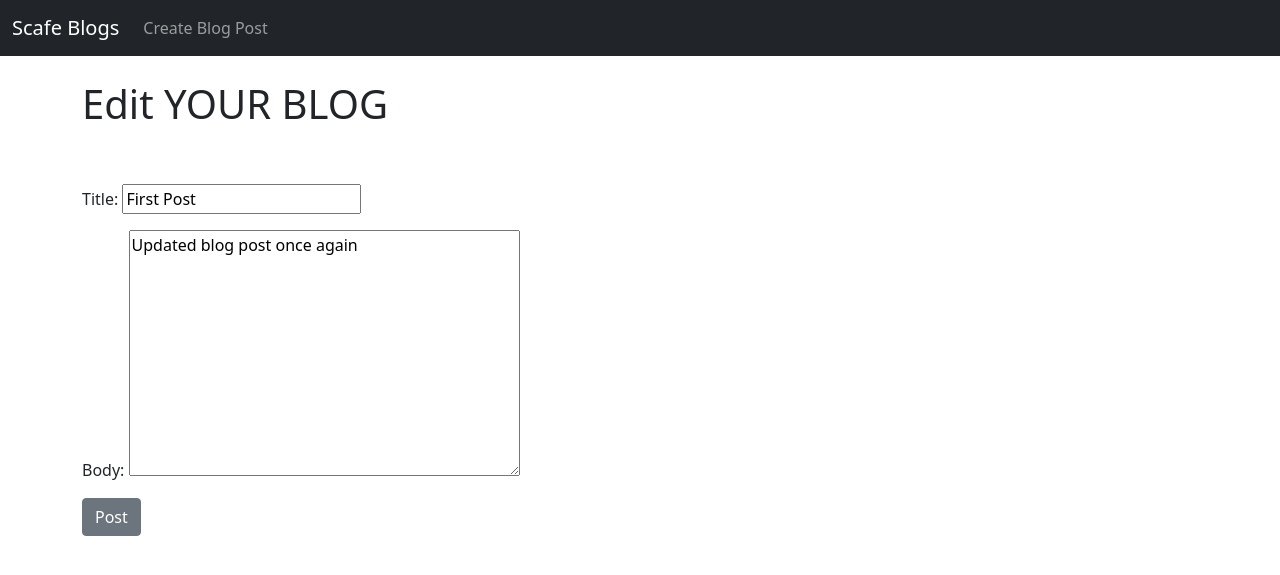
After one commit to dishankkalra23/blog-website, a Django app: page /article/edit/1 in a window 1280 px wide. The commit adds this page. Shown: the top 575 px of the page. Run offline with Django 3.2, Linux system fonts and the light colour scheme; data comes from the database, SQL or seed files in the repository; both versions use the stored data as it was after the commit.

Commit message:
Added feature to edit blog post

```diff
--- a/caps_project/blog_app/templates/article_details.html
+++ b/caps_project/blog_app/templates/article_details.html
@@ -5,7 +5,7 @@
 
     <h1>{{ post.title }}</h1>
     <small>
-        By: {{ post.author.first_name }} {{ post.author.last_name }}
+        By: {{ post.author.first_name }} {{ post.author.last_name }} <small><a href="{% url 'update-post' post.pk %}">(Edit) </a> </small>
     </small>
     <hr>
     <br>
--- a/caps_project/blog_app/templates/home.html
+++ b/caps_project/blog_app/templates/home.html
@@ -9,8 +9,10 @@
         <li>
             <a href="{% url 'article-detail' post.pk %}">{{ post.title }} </a>
         </li>
-        <li>{{ post.author }}</li>
-        <li>{{ post.body }}</li><br>
+        <li>{{ post.author.first_name }} {{ post.author.last_name }} </li>
+        <li>{{ post.body }}</li>
+        <small><a href="{% url 'update-post' post.pk %}">(Edit) </a> </small>
+        <br><br>
 
     {% endfor %}
 </ul>
--- /dev/null
+++ b/caps_project/blog_app/templates/update_post.html
@@ -0,0 +1,20 @@
+{% extends 'base.html' %}
+{% block title %} Update your blog {% endblock %}
+
+{% block content %}
+
+    <h1>Edit YOUR BLOG</h1>
+    <br><br>
+
+    <form method="POST">
+        {% csrf_token %}
+
+        <!-- Using django's form to make create blog post form !-->
+
+        {{ form.as_p }}
+        <button class="btn btn-secondary">Post</button>
+
+
+    </form>
+
+{% endblock %}
--- a/caps_project/blog_app/urls.py
+++ b/caps_project/blog_app/urls.py
@@ -2,9 +2,11 @@ from django.urls import path
 from .views import HomeView
 from .views import ArticleDetailView
 from .views import AddPostView
+from .views import UpdatePostView
 
 urlpatterns = [
     path('', HomeView.as_view(), name='home'),
     path('article/<int:pk>', ArticleDetailView.as_view(), name='article-detail'),
     path('add_post/', AddPostView.as_view(), name='add_post'),
+    path('article/edit/<int:pk>', UpdatePostView.as_view(), name='update-post'),
 ]
--- a/caps_project/blog_app/views.py
+++ b/caps_project/blog_app/views.py
@@ -1,5 +1,5 @@
 from django.shortcuts import render
-from django.views.generic import ListView, DetailView, CreateView
+from django.views.generic import ListView, DetailView, CreateView, UpdateView
 from .models import Post
 
 
@@ -18,3 +18,9 @@ class AddPostView(CreateView):
     model = Post
     template_name = 'add_post.html'
     fields = ('title', 'author', 'body')
+
+
+class UpdatePostView(UpdateView):
+    model = Post
+    template_name = 'update_post.html'
+    fields = ('title', 'body')
```
Also changed, not shown: caps_project/db.sqlite3.
